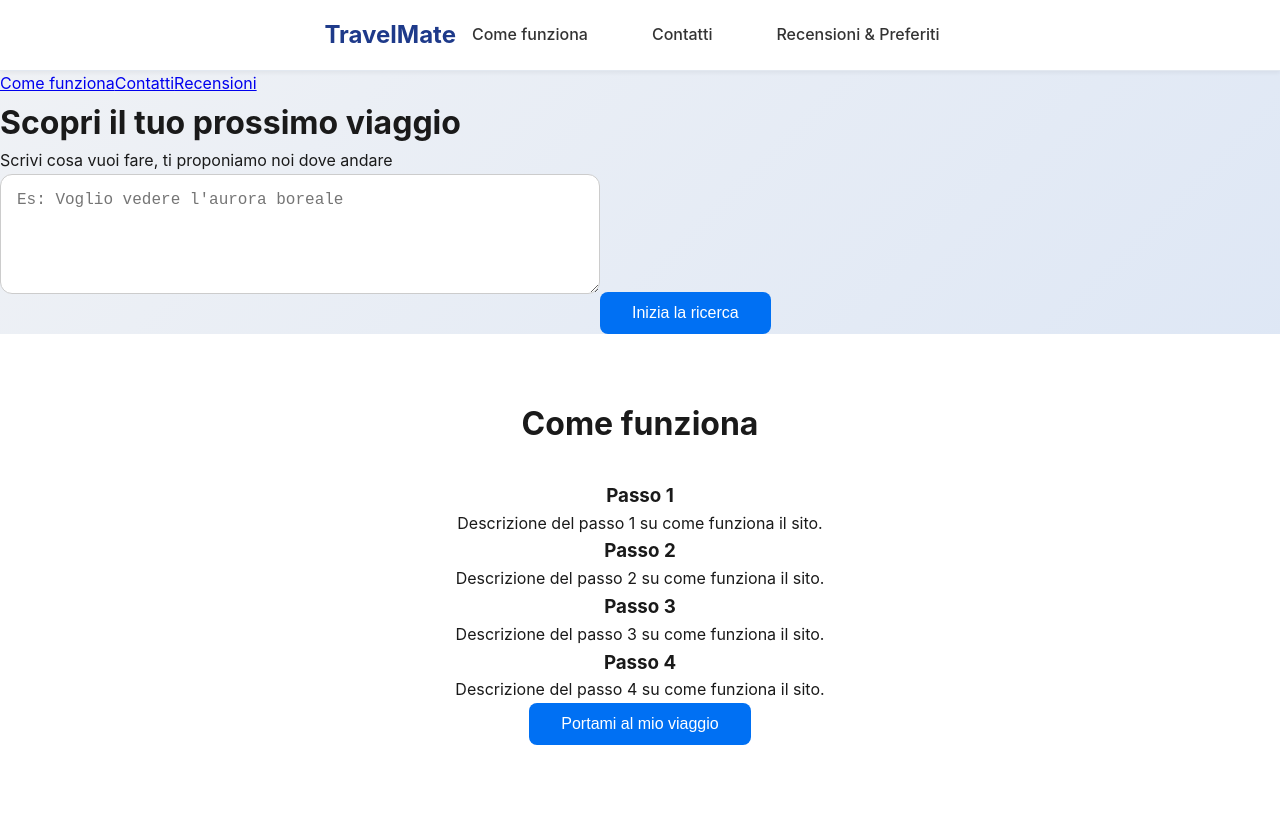
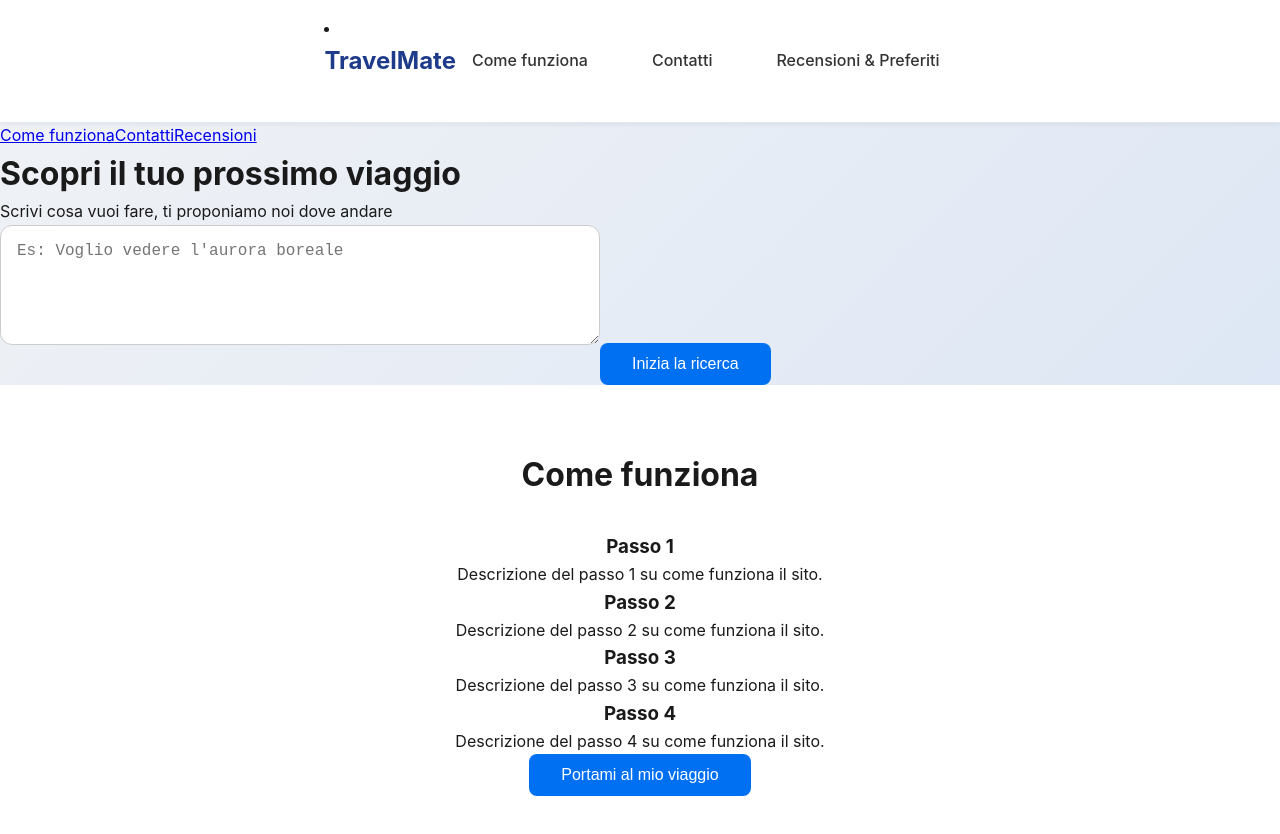
Before and after one commit to enricodifranco/travel-mvp-starter, a React (Create React App) app: page / in a window 1280 px wide. Shown: the top 834 px of the page. Before the commit the page ends 809 px from the top, so only its background shows below. Built offline with nearby package versions, Linux system fonts and the light colour scheme.

Commit message:
Update Navbar.jsx

```diff
--- a/src/components/Navbar.jsx
+++ b/src/components/Navbar.jsx
@@ -5,9 +5,9 @@ import './Navbar.css'; // (opzionale, se vuoi aggiungere stile CSS separato)
 const Navbar = () => {
   return (
     <nav className="navbar">
-      <div className="logo">TravelMate</div>
+      <li><Link to="/homepage"><div className="logo">TravelMate</div></Link></li>
       <ul className="nav-links">
-        <li><a href="#how-it-works">Come funziona</a></li>
+        <li><a href="#come-funziona">Come funziona</a></li>
         <li><Link to="/contatti">Contatti</Link></li>
         <li><Link to="/recensioni">Recensioni & Preferiti</Link></li>
       </ul>
```
